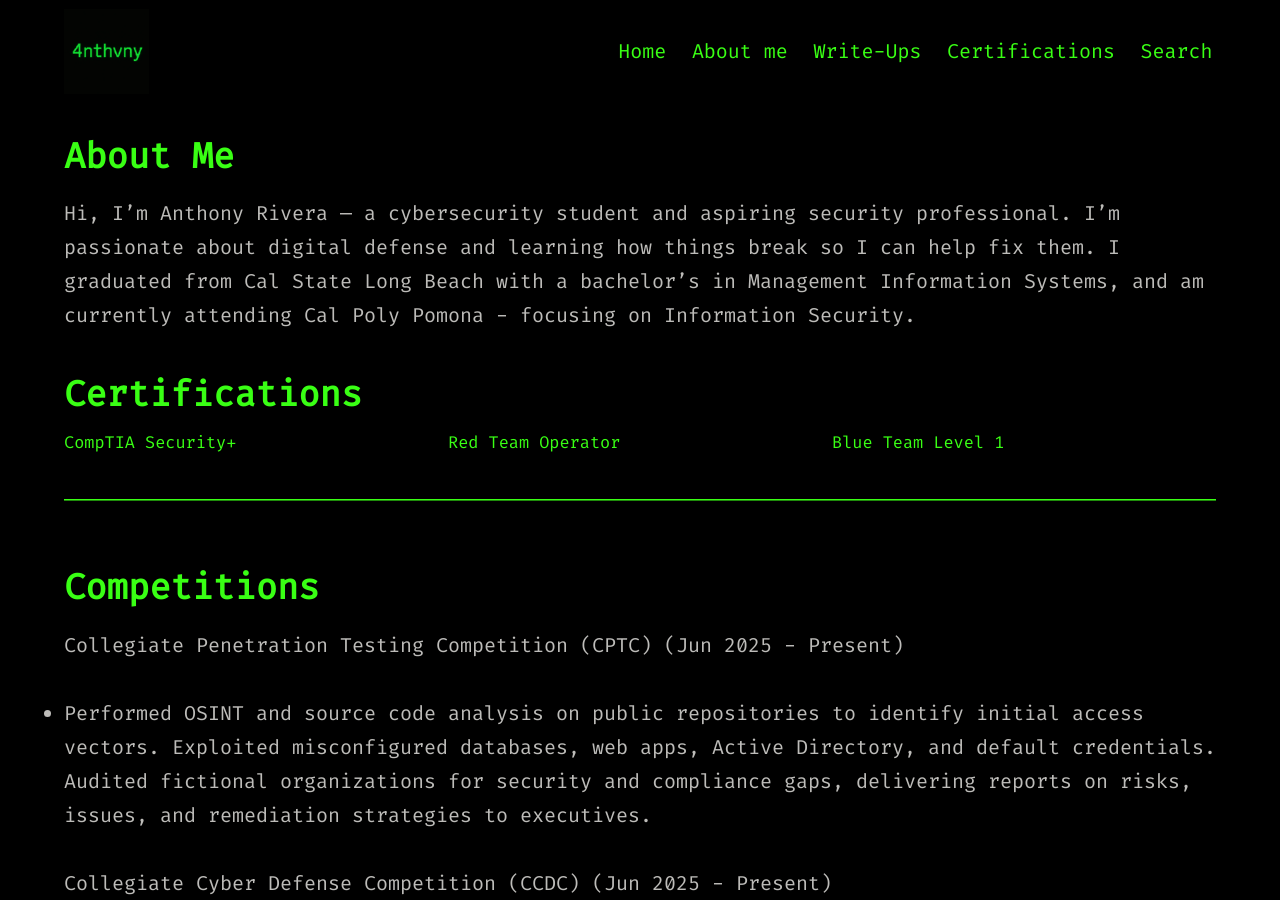
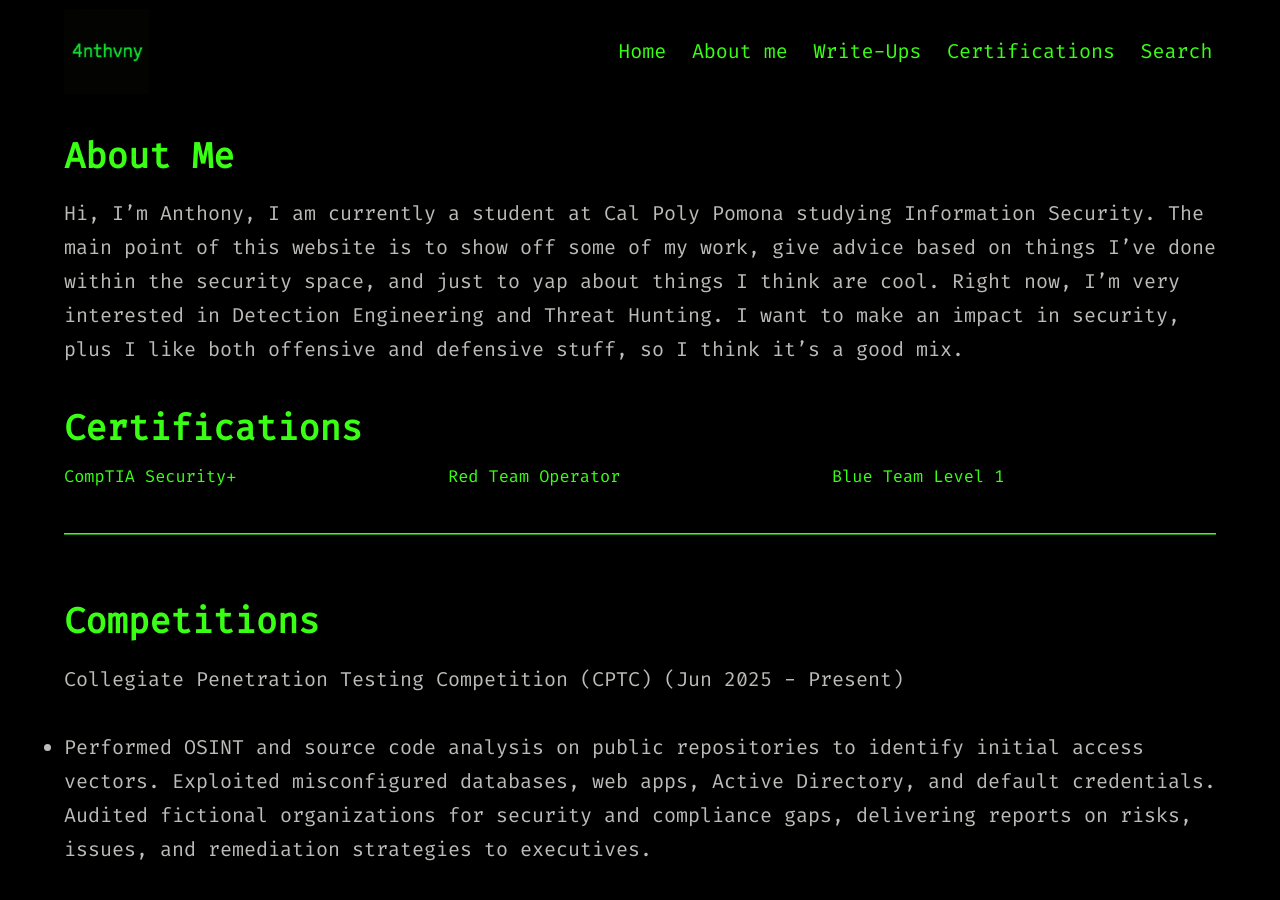
Before and after one commit to 4nthvny/4nthvny.github.io, a Jekyll site: the page built from aboutme.md, in a window 1280 px wide and 900 px high. Built offline with Jekyll 4.4.1, drawn with Linux system fonts in a browser that asks for light colours.

Commit message:
Update aboutme.md

```diff
--- a/aboutme.md
+++ b/aboutme.md
@@ -3,7 +3,7 @@ title: ""
 layout: page
 ---
 ## About Me
-Hi, I'm Anthony Rivera — a cybersecurity student and aspiring security professional. I’m passionate about digital defense and learning how things break so I can help fix them. I graduated from Cal State Long Beach with a bachelor's in Management Information Systems, and am currently attending Cal Poly Pomona - focusing on Information Security.
+Hi, I'm Anthony, I am currently a student at Cal Poly Pomona studying Information Security. The main point of this website is to show off some of my work, give advice based on things I've done within the security space, and just to yap about things I think are cool. Right now, I'm very interested in Detection Engineering and Threat Hunting. I want to make an impact in security, plus I like both offensive and defensive stuff, so I think it's a good mix.
 
 ## Certifications
 
```
